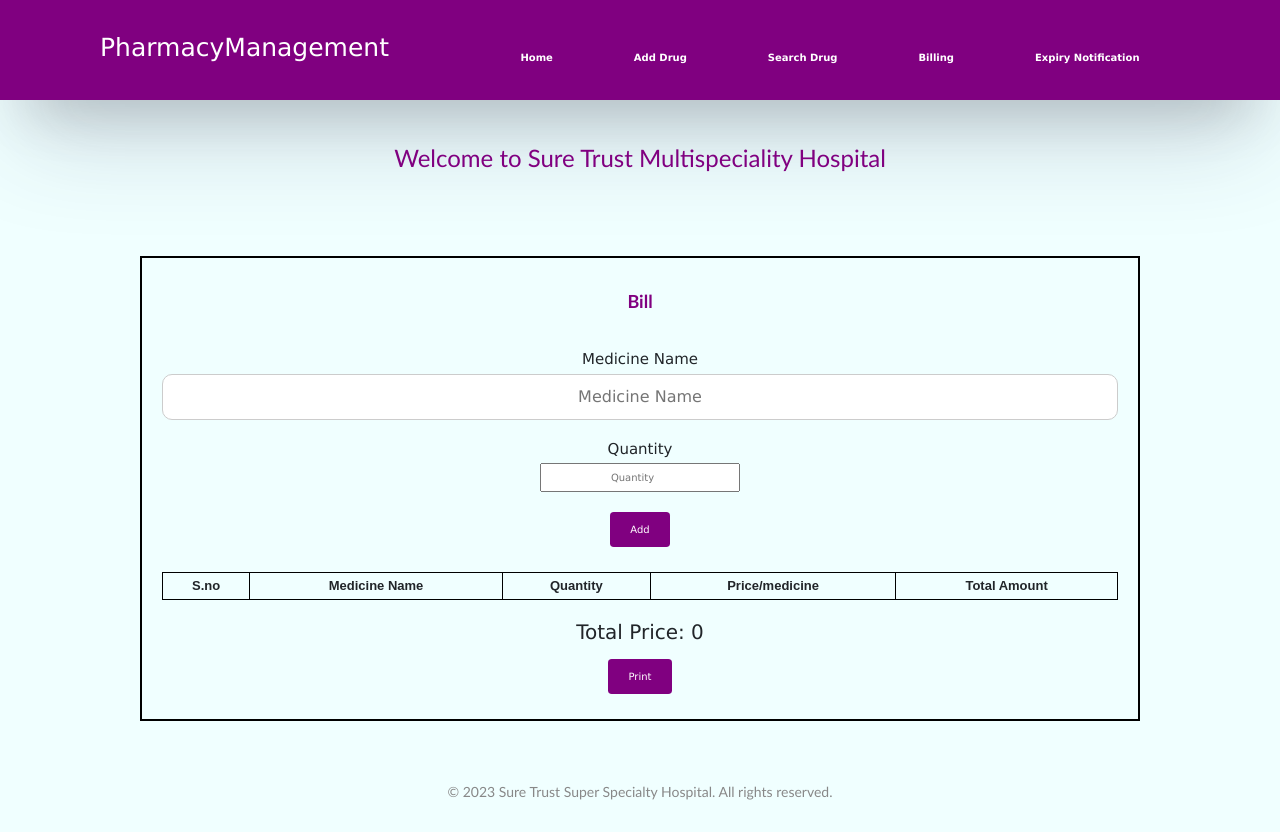
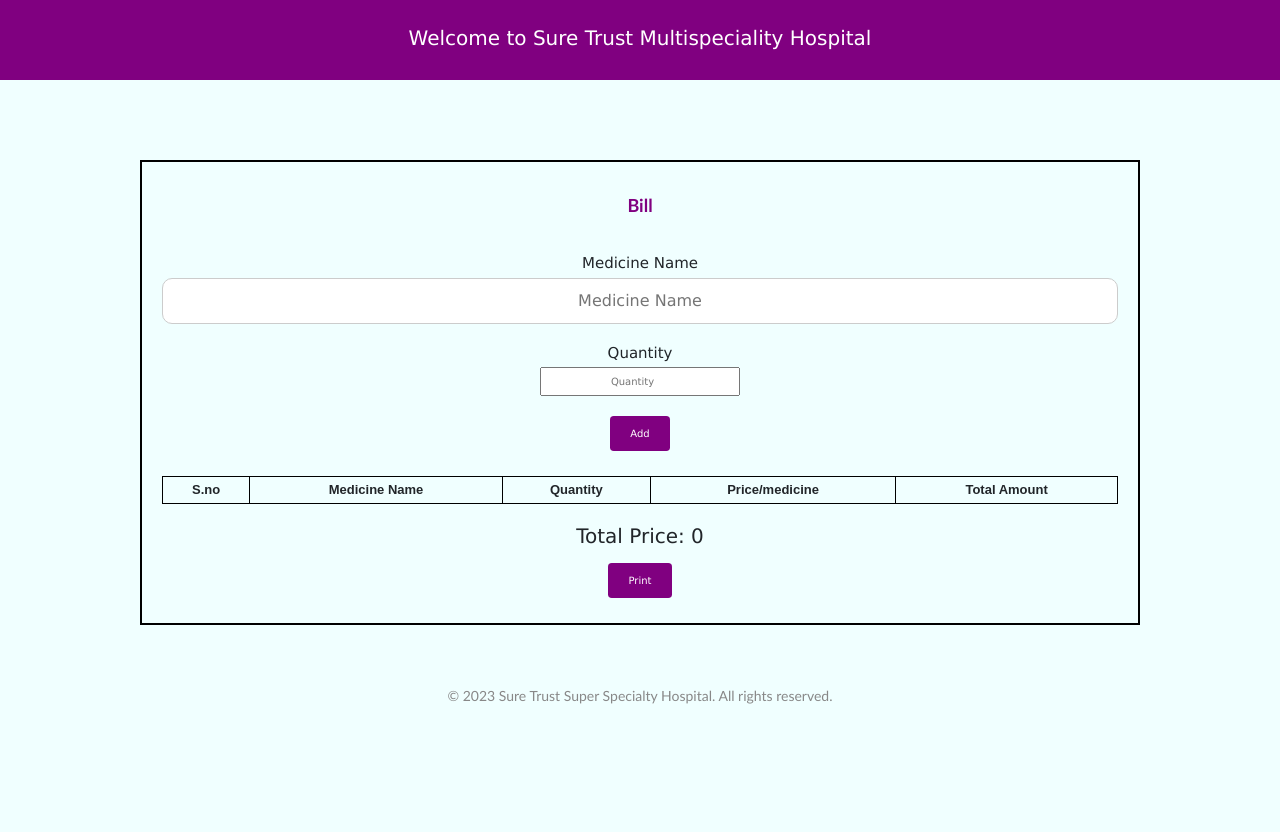
Before and after one commit to lijojosef/suretrusthmsfrontenddeploy, a React (Create React App) app: page /bill in a window 1280 px wide. After the commit the page ends 800 px from the top, so only its background shows below. Built offline with nearby package versions, Linux system fonts and the light colour scheme.

Commit message:
update billing section and navbar

```diff
--- a/src/components/PharmacyManagement/Billing/Billing.css
+++ b/src/components/PharmacyManagement/Billing/Billing.css
@@ -1,4 +1,17 @@
 /* Billing.css */
+.mainBill{
+  font-size: medium;
+  display: flex;
+  justify-content: center;
+  align-items: center;
+  font-weight: 500;
+  height: 80px;
+  background-color: purple;
+  color : white;
+  font-family: 'Segoe UI', Tahoma, Geneva, Verdana, sans-serif;
+  margin-bottom: 80px;
+}
+
 .cont{
   width: 80%;
   max-width: 1000px;
@@ -7,6 +20,7 @@
   border : 2px solid black;
   box-sizing: border-box;
 }
+
 
 .print-header p {
   font-size: large;
--- a/src/components/PharmacyManagement/Billing/Billing.js
+++ b/src/components/PharmacyManagement/Billing/Billing.js
@@ -1,7 +1,7 @@
 import React, { useState, useEffect } from "react";
 import axios from "axios";
 import "./Billing.css";
-import Navbar from "../Navbar/Navbar";
+// import Navbar from "../Navbar/Navbar";
 import Footer from "../../Footer/copyright";
 
 function Billing() {
@@ -58,7 +58,10 @@ function Billing() {
 
   return (
     <div className="main-container">
-      <Navbar />
+      {/* <Navbar /> */}
+      <div className="mainBill">
+      <h2>Welcome to Sure Trust Multispeciality Hospital</h2>
+      </div>
       <div className="cont">
         <div className="print-header">
           <p>Bill</p>
--- a/src/components/PharmacyManagement/DrugOperation/UpdateDrug/UpdateDrug.js
+++ b/src/components/PharmacyManagement/DrugOperation/UpdateDrug/UpdateDrug.js
@@ -132,7 +132,7 @@ export default function UpdateDrug() {
         </div>
       </div>
     </div>
-    <Navbar />
+    <Footer />
    </div>
   );
 }
--- a/src/components/PharmacyManagement/Navbar/Navbar.css
+++ b/src/components/PharmacyManagement/Navbar/Navbar.css
@@ -50,14 +50,16 @@
   .menu-link ul{
     height : 10rem;
     display: flex;
-    margin-top: 7px;
+    margin-top: 2px;
     justify-content: space-around;
     align-items: center;
   }
 
   .menu-link a {
     color: white;
-    font-weight: 600;
+    font-weight: 500;
+    font-size: large;
+
   }
 
   .menu-link a:hover {
```
